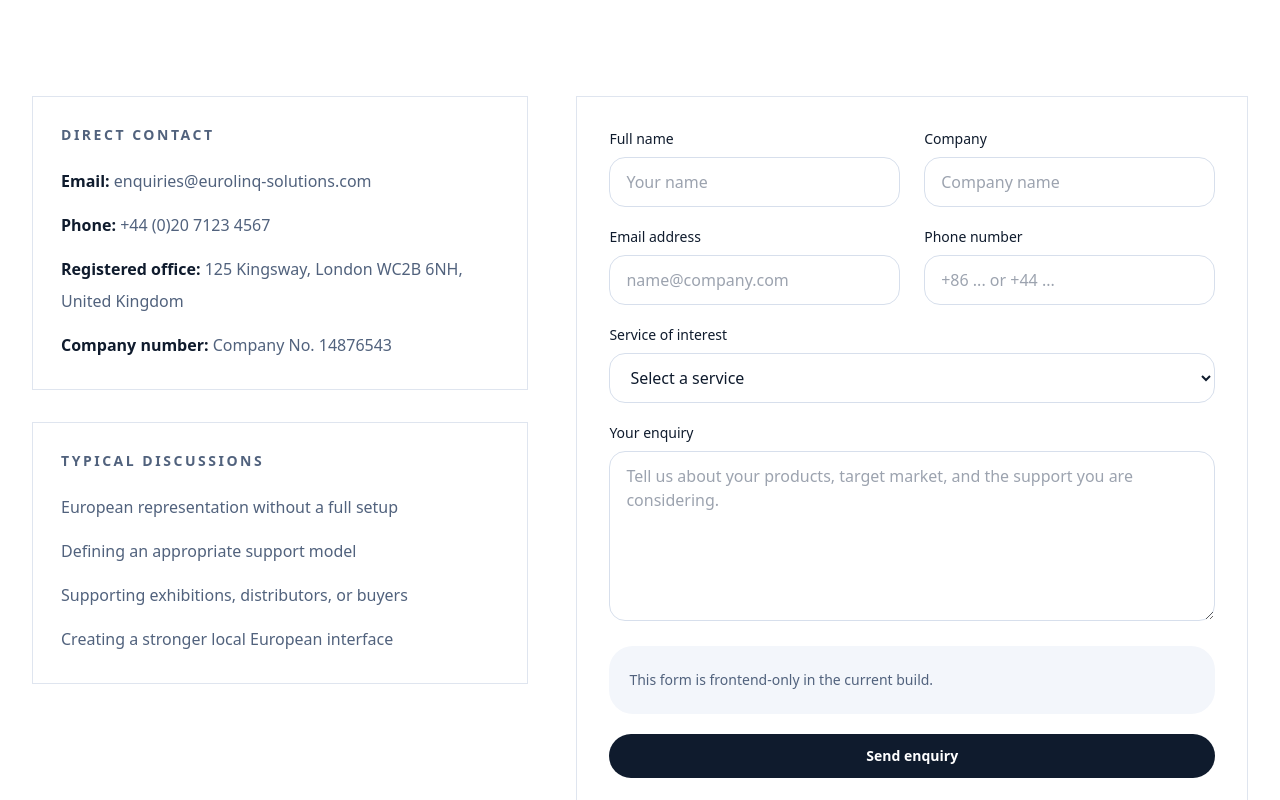
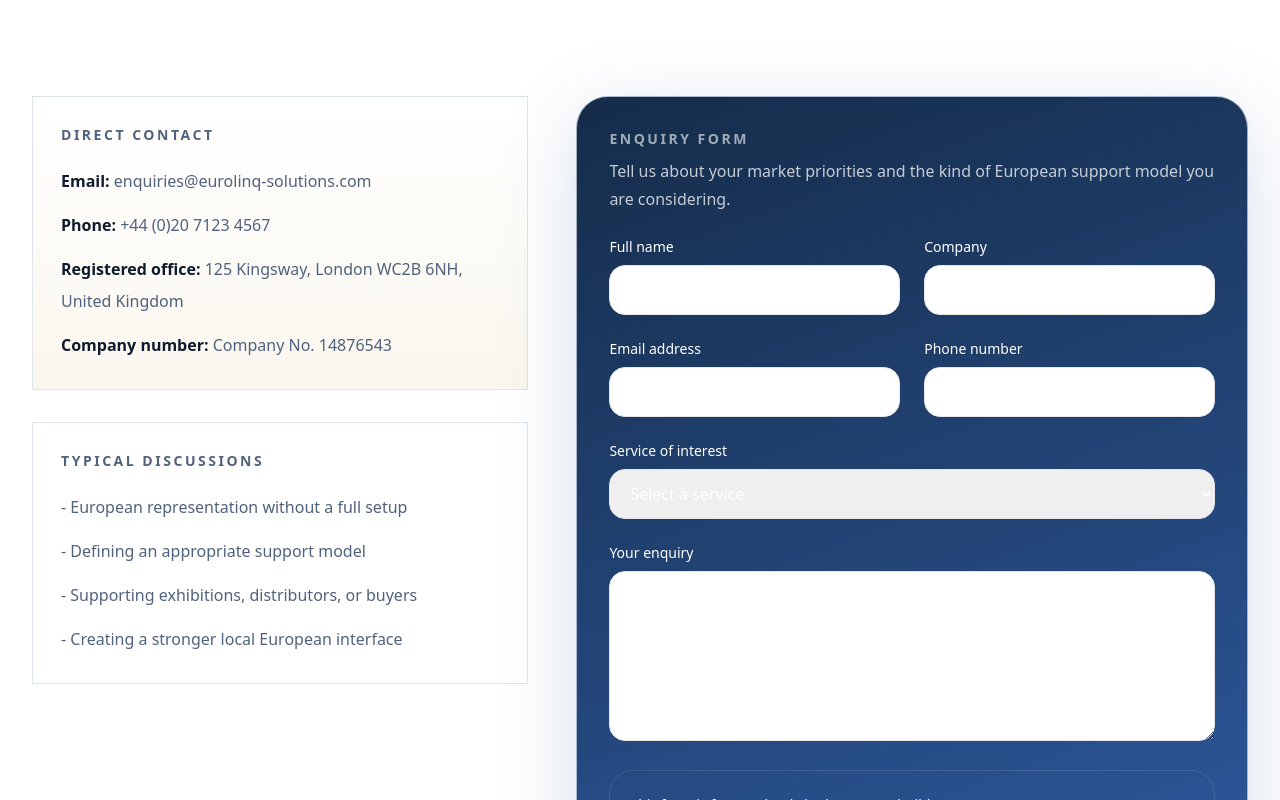
Before and after one commit to davimont62-maker/eurogateway-partners, a Next.js app: page /contact in a window 1280 px wide. Shown: the part 560-1360 px from the top of the page. Built offline with nearby package versions, Linux system fonts and the light colour scheme.

Commit message:
Refine premium contact page styling

```diff
--- a/app/contact/page.tsx
+++ b/app/contact/page.tsx
@@ -23,7 +23,7 @@ export default function ContactPage() {
       <section className="section-space">
         <div className="container-shell grid gap-12 lg:grid-cols-[0.85fr_1.15fr]">
           <div className="space-y-8">
-            <div className="card-surface p-7">
+            <div className="card-surface bg-[linear-gradient(180deg,rgba(255,255,255,0.98),rgba(244,235,215,0.42))] p-7">
               <p className="text-sm font-semibold uppercase tracking-[0.18em] text-slate">Direct contact</p>
               <div className="mt-5 space-y-3 text-base leading-8 text-slate">
                 <p>
@@ -46,10 +46,10 @@ export default function ContactPage() {
             <div className="card-surface p-7">
               <p className="text-sm font-semibold uppercase tracking-[0.18em] text-slate">Typical discussions</p>
               <ul className="mt-5 space-y-3 text-base leading-8 text-slate">
-                <li>European representation without a full setup</li>
-                <li>Defining an appropriate support model</li>
-                <li>Supporting exhibitions, distributors, or buyers</li>
-                <li>Creating a stronger local European interface</li>
+                <li>- European representation without a full setup</li>
+                <li>- Defining an appropriate support model</li>
+                <li>- Supporting exhibitions, distributors, or buyers</li>
+                <li>- Creating a stronger local European interface</li>
               </ul>
             </div>
           </div>
--- a/components/contact-form.tsx
+++ b/components/contact-form.tsx
@@ -1,53 +1,61 @@
 export function ContactForm() {
   return (
-    <form className="card-surface grid gap-5 p-8">
+    <form className="grid gap-6 rounded-[2rem] border border-white/60 bg-[linear-gradient(160deg,rgba(16,40,70,0.98),rgba(29,76,152,0.92))] p-8 text-white shadow-glow">
+      <div className="space-y-2">
+        <p className="text-sm font-semibold uppercase tracking-[0.18em] text-white/60">Enquiry form</p>
+        <p className="max-w-2xl text-base leading-7 text-white/75">
+          Tell us about your market priorities and the kind of European support model you are
+          considering.
+        </p>
+      </div>
+
       <div className="grid gap-6 md:grid-cols-2">
-        <label className="text-sm font-medium text-ink">
+        <label className="text-sm font-medium text-white">
           Full name
           <input
             type="text"
             name="name"
-            className="mt-2 w-full rounded-2xl border border-line px-4 py-3 text-base text-ink outline-none focus:border-accent"
+            className="mt-2 w-full rounded-2xl border border-white/16 bg-white/8 px-4 py-3 text-base text-white outline-none placeholder:text-white/45 focus:border-white/35"
             placeholder="Your name"
           />
         </label>
-        <label className="text-sm font-medium text-ink">
+        <label className="text-sm font-medium text-white">
           Company
           <input
             type="text"
             name="company"
-            className="mt-2 w-full rounded-2xl border border-line px-4 py-3 text-base text-ink outline-none focus:border-accent"
+            className="mt-2 w-full rounded-2xl border border-white/16 bg-white/8 px-4 py-3 text-base text-white outline-none placeholder:text-white/45 focus:border-white/35"
             placeholder="Company name"
           />
         </label>
       </div>
 
       <div className="grid gap-6 md:grid-cols-2">
-        <label className="text-sm font-medium text-ink">
+        <label className="text-sm font-medium text-white">
           Email address
           <input
             type="email"
             name="email"
-            className="mt-2 w-full rounded-2xl border border-line px-4 py-3 text-base text-ink outline-none focus:border-accent"
+            className="mt-2 w-full rounded-2xl border border-white/16 bg-white/8 px-4 py-3 text-base text-white outline-none placeholder:text-white/45 focus:border-white/35"
             placeholder="name@company.com"
           />
         </label>
-        <label className="text-sm font-medium text-ink">
+        <label className="text-sm font-medium text-white">
           Phone number
           <input
             type="tel"
             name="phone"
-            className="mt-2 w-full rounded-2xl border border-line px-4 py-3 text-base text-ink outline-none focus:border-accent"
+            className="mt-2 w-full rounded-2xl border border-white/16 bg-white/8 px-4 py-3 text-base text-white outline-none placeholder:text-white/45 focus:border-white/35"
             placeholder="+86 ... or +44 ..."
           />
         </label>
       </div>
 
-      <label className="text-sm font-medium text-ink">
+      <label className="text-sm font-medium text-white">
         Service of interest
         <select
           name="service"
-          className="mt-2 w-full rounded-2xl border border-line bg-white px-4 py-3 text-base text-ink outline-none focus:border-accent"
+          className="mt-2 w-full rounded-2xl border border-white/16 bg-white/8 px-4 py-3 text-base text-white outline-none focus:border-white/35"
           defaultValue=""
         >
           <option value="" disabled>
@@ -62,22 +70,25 @@ export function ContactForm() {
         </select>
       </label>
 
-      <label className="text-sm font-medium text-ink">
+      <label className="text-sm font-medium text-white">
         Your enquiry
         <textarea
           name="message"
           rows={6}
-          className="mt-2 w-full rounded-2xl border border-line px-4 py-3 text-base text-ink outline-none focus:border-accent"
+          className="mt-2 w-full rounded-2xl border border-white/16 bg-white/8 px-4 py-3 text-base text-white outline-none placeholder:text-white/45 focus:border-white/35"
           placeholder="Tell us about your products, target market, and the support you are considering."
         />
       </label>
 
-      <div className="rounded-3xl bg-mist p-5 text-sm leading-7 text-slate">
+      <div className="rounded-3xl border border-white/10 bg-white/8 p-5 text-sm leading-7 text-white/68">
         This form is frontend-only in the current build.
         {/* Future backend integration can be connected here via CRM, email automation, or form handling endpoint. */}
       </div>
 
-      <button type="submit" className="button-primary">
+      <button
+        type="submit"
+        className="inline-flex items-center justify-center rounded-full bg-white px-6 py-3 text-sm font-semibold text-ink hover:bg-goldSoft"
+      >
         Send enquiry
       </button>
     </form>
```
